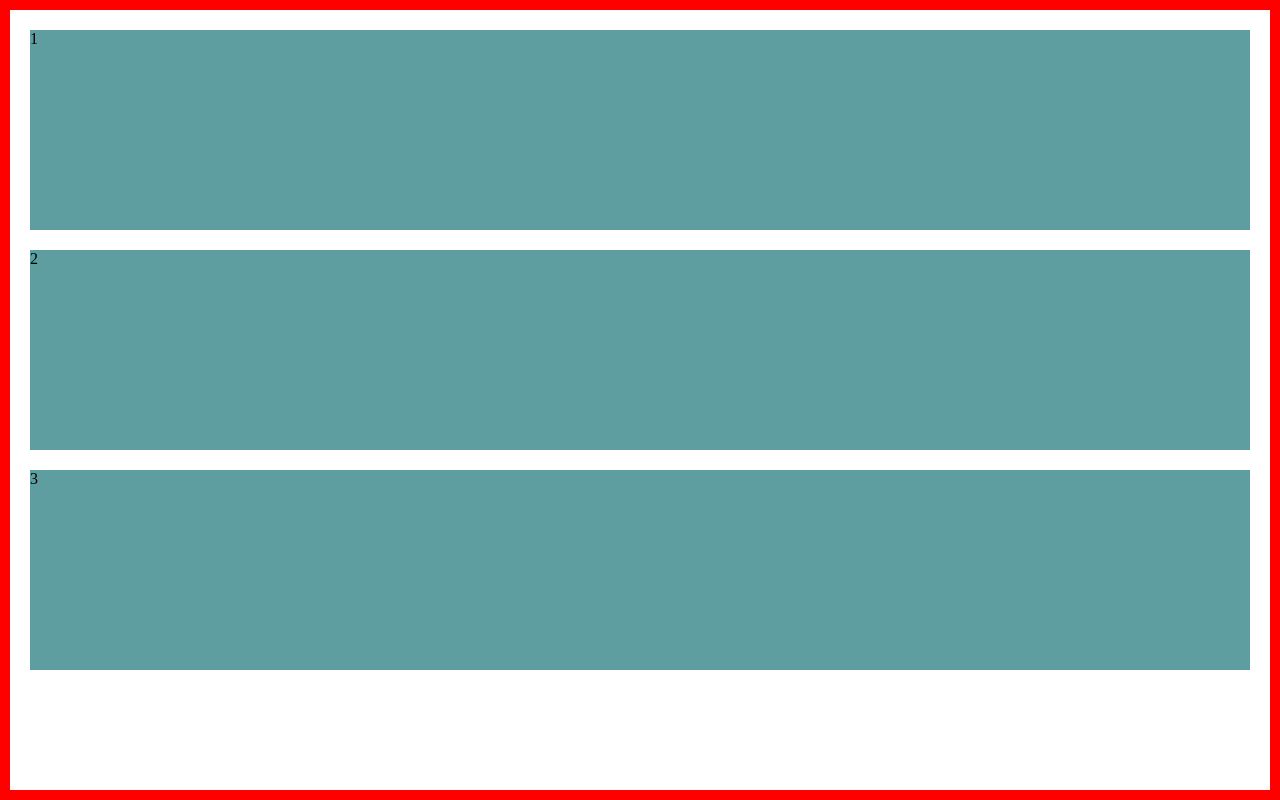
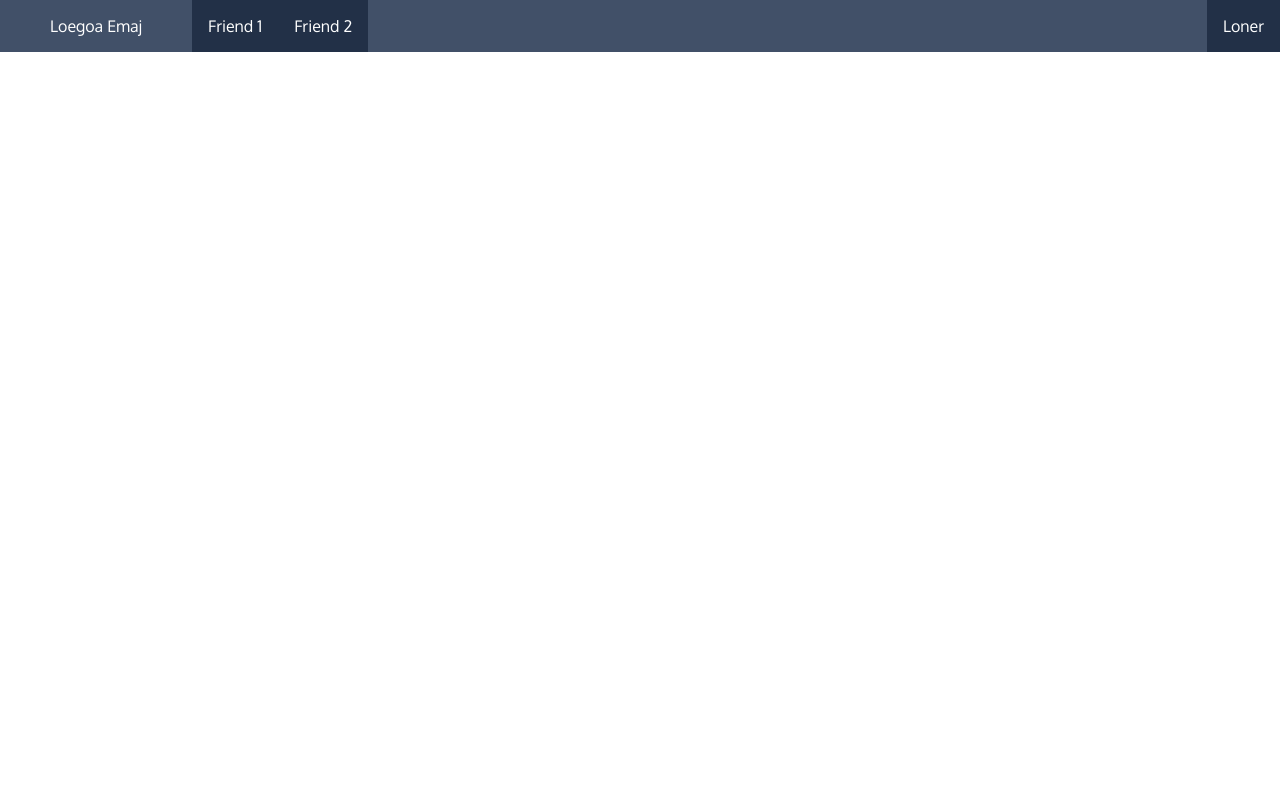
Before and after one commit to TheSkybax/flexbox-course, a plain HTML site: page index.html in a window 1280 px wide. Drawn offline with Linux system fonts and the light colour scheme.

Commit message:
Capstone Project

```diff
--- a/index.html
+++ b/index.html
@@ -1,46 +1,136 @@
 <!DOCTYPE html>
 <html lang="en">
+
 <head>
     <meta charset="UTF-8">
     <meta name="viewport" content="width=device-width, initial-scale=1.0">
     <meta http-equiv="X-UA-Compatible" content="ie=edge">
-    <title>Document</title>
+    <title>Flexbox Navbar</title>
+    <script src="https://kit.fontawesome.com/c0b6ab0fe5.js"></script>
+    <link href="https://fonts.googleapis.com/css?family=Oxygen&display=swap" rel="stylesheet">
 
     <style>
-        body {
-            margin: 0;
-            padding: 0;
+        html {
+            font-family: 'Oxygen', sans-serif;
         }
 
-        .container {
-            margin: 0;
-            height: calc(100vh - 20px);
-            width: calc(100vw - 20px);
-            border: 10px solid red;
+        body {
+            margin: 0px;
         }
 
-        .blocks {}
-
-        .block {
-            background-color: cadetblue;
-            height: 200px;
-            margin: 20px;
+        .navbar {
+            background: #415068;
         }
 
-        .block1 {}
+        .navbar div {
+            display: none;
+        }
 
-        .block2 {}
+        .navbar .toggle,
+        .navbar .brand {
+            display: inline-block;
+        }
 
-        .block3 {}
+        .navbar .link {
+            display: block;
+            text-align: center;
+            padding: 1em;
+            text-decoration: none;
+            background: #223047;
+            color: white;
+        }
+
+        .navbar .link:hover,
+        .navbar .link:active {
+            color: #223047;
+            background: white;
+        }
+
+        .navbar .brand {
+            width: 10em;
+            text-align: center;
+            padding: 1em;
+            color: white;
+        }
+
+        .navbar a {
+            text-decoration: none;
+        }
+
+        .navbar .toggle {
+            padding: 1em;
+            color: black;
+        }
+
+        @media (min-width: 48em) {
+            .navbar {
+                display: flex;
+            }
+
+            .navbar div {
+                display: flex;
+            }
+
+            .navbar .left,
+            .navbar .right {
+                display: flex;
+                flex: 1;
+            }
+
+            .navbar .link {
+                width: auto;
+            }
+
+            .navbar .right {
+                justify-content: flex-end;
+            }
+
+            .navbar .toggle {
+                display: none;
+            }
+        }
+
+        @media (max-width: 48em) {
+            .navbar.active .toggle {
+                background: #223047;
+                color: white;
+            }
+
+            .navbar .brand {
+                text-align: left;
+            }
+
+            .navbar.active div {
+                display: block;
+            }
+        }
     </style>
 </head>
+
 <body>
-    <div class="container">
-        <div class="blocks">
-            <div class="block block1">1</div>
-            <div class="block block2">2</div>
-            <div class="block block3">3</div>
+    <div class="navbar">
+        <a href="#" class="toggle" id="navHamburger">
+            <i class="fas fa-hamburger"></i>
+        </a>
+        <a href="#" class="brand">Loegoa Emaj</a>
+
+        <div class="left">
+            <a href="#" class="link">Friend 1</a>
+            <a href="#" class="link">Friend 2</a>
+        </div>
+
+        <div class="right">
+            <a href="#" class="link">Loner</a>
         </div>
     </div>
 </body>
+
+<script>
+    const navHamburger = document.querySelector('#navHamburger');
+
+    navHamburger.addEventListener('click', (e) => {
+        navHamburger.parentElement.classList.toggle('active');
+    })
+</script>
+
 </html>
```
